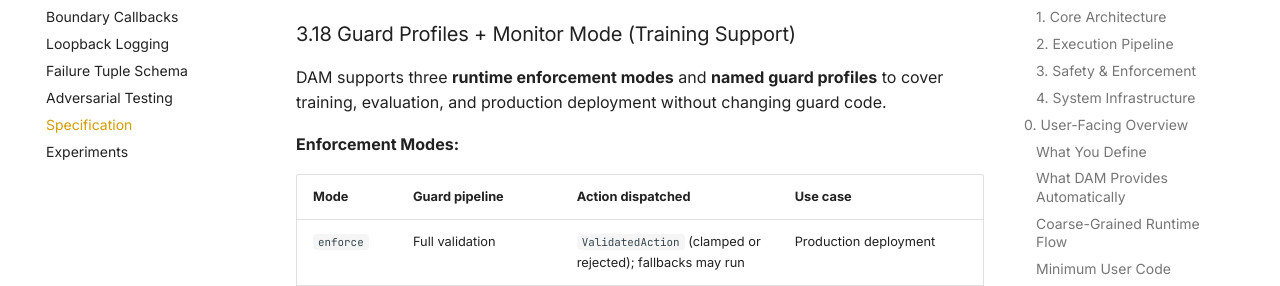
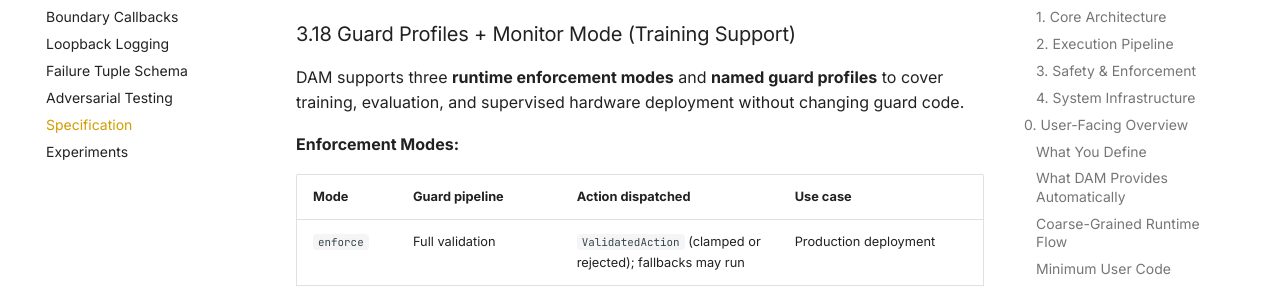
Before and after one commit to ez945y/DAM, an MkDocs documentation site: the page built from docs/DAM_Specification.md, in a window 1280 px wide and 900 px high, scrolled down 16541 px. Shown: the part 193-479 px from the top of the window. Built offline with MkDocs 1.6.1 and Material for MkDocs 9.7.7, drawn with Linux system fonts in a browser that asks for light colours; comment, search, counter and statistics services are not loaded.

Commit message:
feat: calibrate english deployment wording

```diff
--- a/docs/DAM_Specification.md
+++ b/docs/DAM_Specification.md
@@ -518,7 +518,7 @@ In all cases, the user's contribution is the Stackfile (declarative) and optiona
 
 ### 3.18 Guard Profiles + Monitor Mode (Training Support)
 
-DAM supports three **runtime enforcement modes** and **named guard profiles** to cover training, evaluation, and production deployment without changing guard code.
+DAM supports three **runtime enforcement modes** and **named guard profiles** to cover training, evaluation, and supervised hardware deployment without changing guard code.
 
 **Enforcement Modes:**
 
--- a/harness/docs/check_docs.py
+++ b/harness/docs/check_docs.py
@@ -30,6 +30,7 @@ FORBIDDEN_PATTERNS = {
     r"Fully implemented and production-ready": "Avoid production-readiness claims in research-grade docs.",
     r"Deterministic Safety": "Avoid deterministic safety claims in research-grade docs.",
     r"確定性安全": "Avoid deterministic safety claims in research-grade docs.",
+    r"production deployment": "Prefer supervised hardware deployment in research-grade docs.",
 }
 
 
```
Also changed, not shown: 1 other file.
